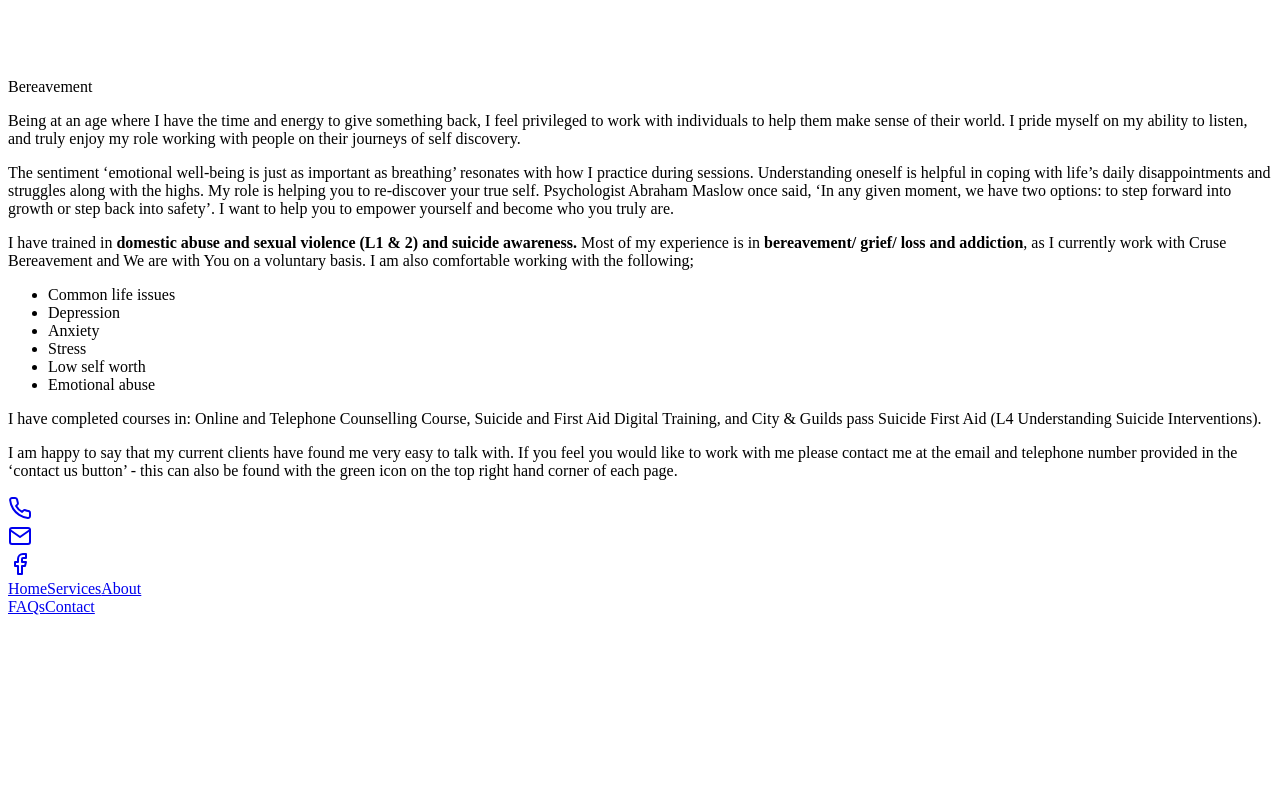
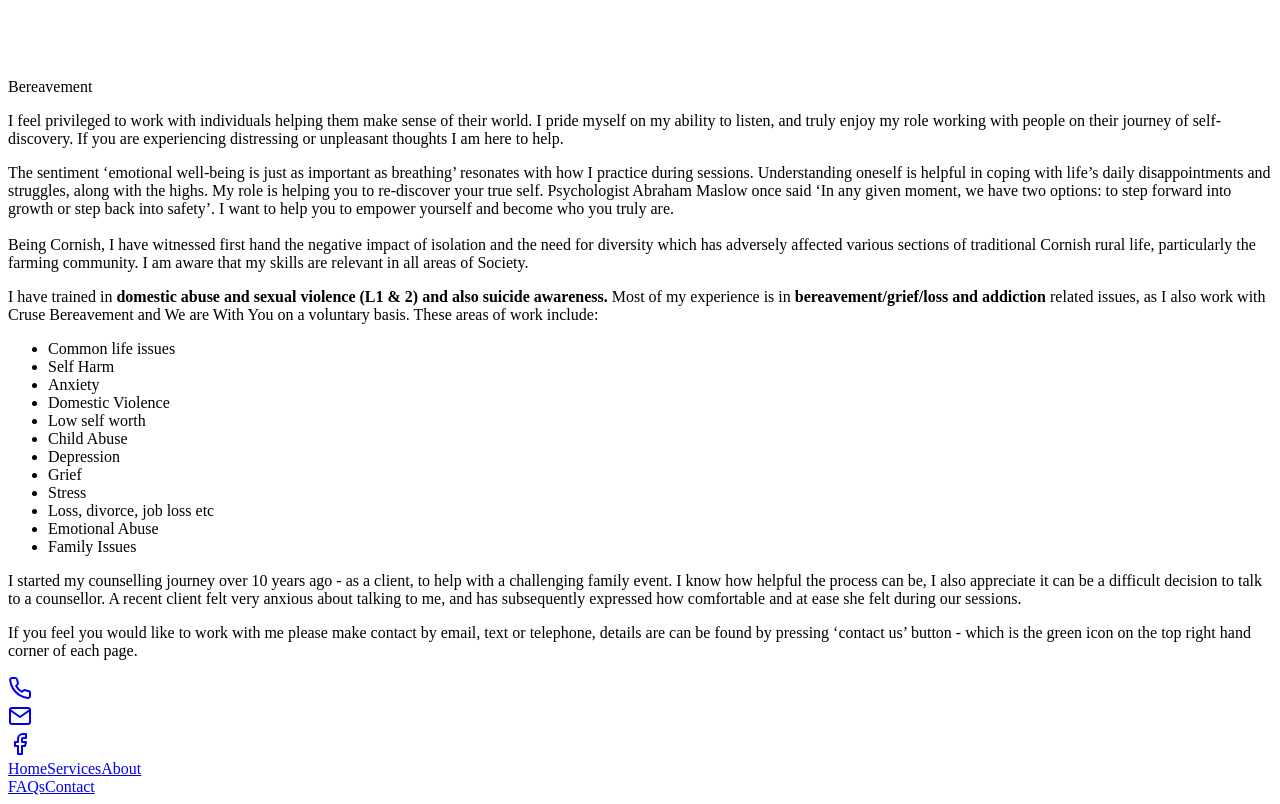
Before and after one commit to Matt-htims/JLPersonalTherapy, a Next.js app: page /about in a window 1280 px wide. Shown: the part 10296-11100 px from the top of the page. Before the commit the page ends 10920 px from the top, so only its background shows below. Built offline with nearby package versions, Linux system fonts and the light colour scheme.

Commit message:
Updated Lorna about me section

```diff
--- a/components/Contact/ContactCard.jsx
+++ b/components/Contact/ContactCard.jsx
@@ -42,7 +42,7 @@ function ContactCard() {
 			<div className="md:flex md:space-x-16 items-end flex-none md:space-y-0 space-y-4">
 				<FiFacebook className="stroke-1 flex-none md:h-16 h-10" size="3rem" />
 				<p className="md:text-3xl text-xl tracking-widest font-light hover:scale-105 transition-all">
-					J&L Counselling
+					J&amp;L Counselling
 				</p>
 			</div>
 		</div>
--- a/pages/about.jsx
+++ b/pages/about.jsx
@@ -75,29 +75,52 @@ function aboutus() {
 						image="Help.png"
 						name="Lorna Sandry"
 						title="Qualified Counsellor and Psychotherapist"
-						b1="Being at an age where I have the time and energy to give something back, I feel privileged to work with individuals to help them make sense of their world. I pride myself on my ability to listen, and truly enjoy my role working with people on their journeys of self discovery."
-						b2="The sentiment  ‘emotional well-being is just as important as breathing’ resonates with how I practice during sessions. Understanding oneself is helpful in coping with life’s daily disappointments and struggles along with the highs. My role is helping you to re-discover your true self. Psychologist Abraham Maslow once said, ‘In any given moment, we have two options: to step forward into growth or step back into safety’. I want to help you to empower yourself and become who you truly are. "
+						b1="I feel privileged to work with individuals helping them make sense of their world. I pride myself on my ability to listen, and truly enjoy my role working with people on their journey of self-discovery. If you are experiencing distressing or unpleasant thoughts I am here to help."
+						b2={
+							<>
+								The sentiment ‘emotional well-being is just as important as
+								breathing’ resonates with how I practice during sessions.
+								Understanding oneself is helpful in coping with life’s daily
+								disappointments and struggles, along with the highs. My role is
+								helping you to re-discover your true self. Psychologist Abraham
+								Maslow once said ‘In any given moment, we have two options: to
+								step forward into growth or step back into safety’. I want to
+								help you to empower yourself and become who you truly are.{' '}
+								<br />
+								<br />
+								Being Cornish, I have witnessed first hand the negative impact
+								of isolation and the need for diversity which has adversely
+								affected various sections of traditional Cornish rural life,
+								particularly the farming community. I am aware that my skills
+								are relevant in all areas of Society.
+							</>
+						}
 						training={
 							<>
 								I have trained in{' '}
 								<strong>
-									domestic abuse and sexual violence (L1 & 2) and suicide
-									awareness.
+									domestic abuse and sexual violence (L1 &amp; 2) and also
+									suicide awareness.
 								</strong>{' '}
 								Most of my experience is in{' '}
-								<strong>bereavement/ grief/ loss and addiction</strong>, as I
-								currently work with Cruse Bereavement and We are with You on a
-								voluntary basis. I am also comfortable working with the
-								following;
+								<strong>bereavement/grief/loss and addiction</strong> related
+								issues, as I also work with Cruse Bereavement and We are With
+								You on a voluntary basis. These areas of work include:
 							</>
 						}
 						addTraining={[
 							'Common life issues',
+							'Self Harm',
+							'Anxiety',
+							'Domestic Violence',
+							'Low self worth',
+							'Child Abuse',
 							'Depression',
-							'Anxiety',
+							'Grief',
 							'Stress',
-							'Low self worth',
-							'Emotional abuse',
+							'Loss, divorce, job loss etc',
+							'Emotional Abuse',
+							'Family Issues',
 						]}
 						icons={[
 							{ name: 'services/Abuse.svg', label: 'Abuse' },
@@ -107,8 +130,8 @@ function aboutus() {
 							},
 							{ name: 'services/Bereavement.svg', label: 'Bereavement' },
 						]}
-						f1="I have completed courses in: Online and Telephone Counselling Course, Suicide and First Aid Digital Training, and City & Guilds pass Suicide First Aid (L4 Understanding Suicide Interventions)."
-						f2="I am happy to say that my current clients have found me very easy to talk with. If you feel you would like to work with me please contact me at the email and telephone number provided in the ‘contact us button’ - this can also be found with the green icon on the top right hand corner of each page. "
+						f1="I started my counselling journey over 10 years ago - as a client, to help with a challenging family event. I know how helpful the process can be, I also appreciate it can be a difficult decision to talk to a counsellor. A recent client felt very anxious about talking to me, and has subsequently expressed how comfortable and at ease she felt during our sessions."
+						f2="If you feel you would like to work with me please make contact by email, text or telephone, details are can be found by pressing ‘contact us’ button - which is the green icon on the top right hand corner of each page."
 					/>
 				</div>
 			</div>
```
